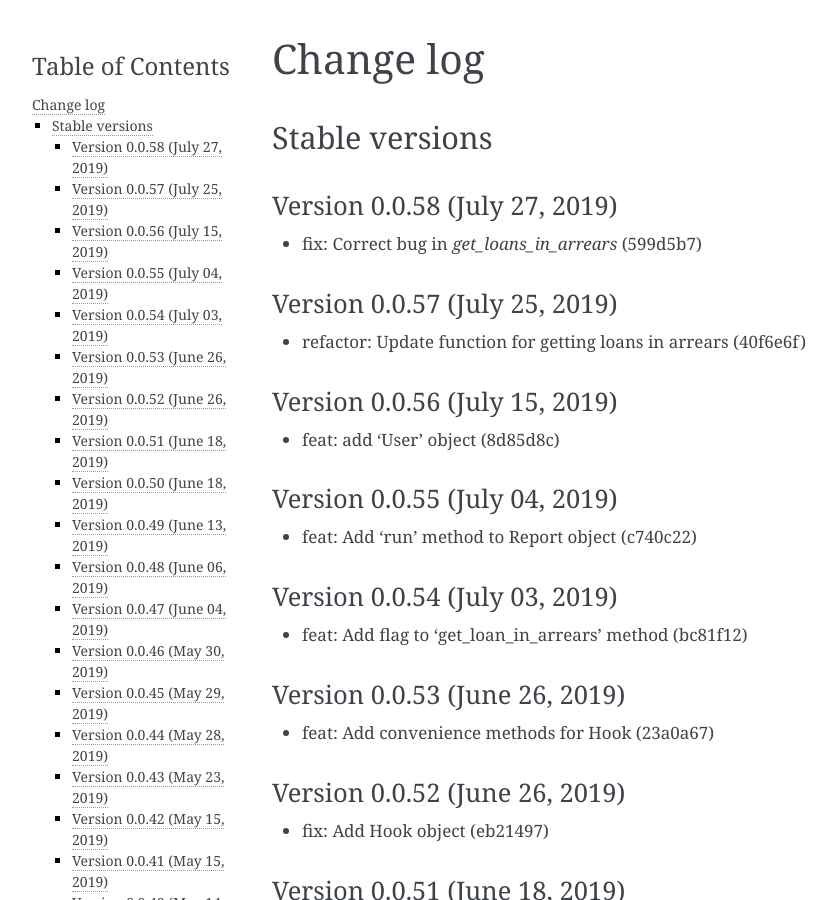
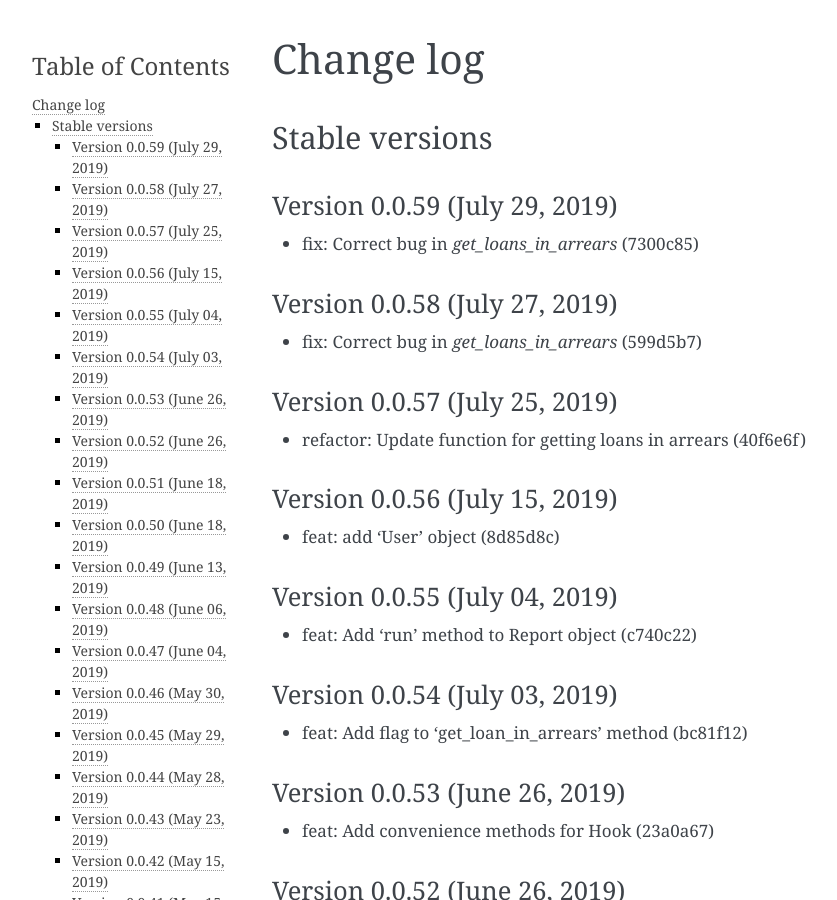
Before and after one commit to mobidevke/PyFineract, a Sphinx documentation site: the page built from docs/changes.rst, in a window 1280 px wide and 900 px high. Shown: the whole window, without its empty margins (148-985 px from the left). Built offline with Sphinx 7.4.7, drawn with Linux system fonts in a browser that asks for light colours; formulas are drawn with MathJax 3.

Commit message:
Publish version 0.0.59

```diff
--- a/docs/changes.rst
+++ b/docs/changes.rst
@@ -3,6 +3,11 @@ Change log
 
 Stable versions
 ~~~~~~~~~~~~~~~
+
+Version 0.0.59 (July 29, 2019)
+-------------------------------------
+
+* fix: Correct bug in `get_loans_in_arrears` (7300c85)
 
 Version 0.0.58 (July 27, 2019)
 -------------------------------------
--- a/setup.py
+++ b/setup.py
@@ -2,7 +2,7 @@ import textwrap
 
 import setuptools
 
-version = "0.0.58"
+version = "0.0.59"
 
 if __name__ == '__main__':
     setuptools.setup(
```
